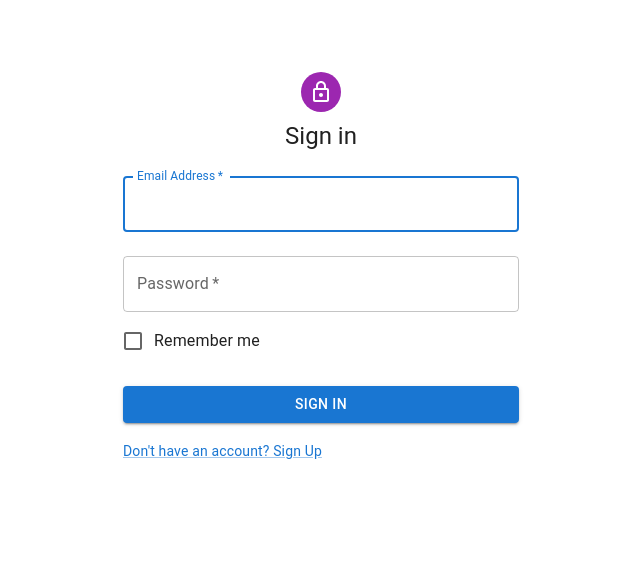
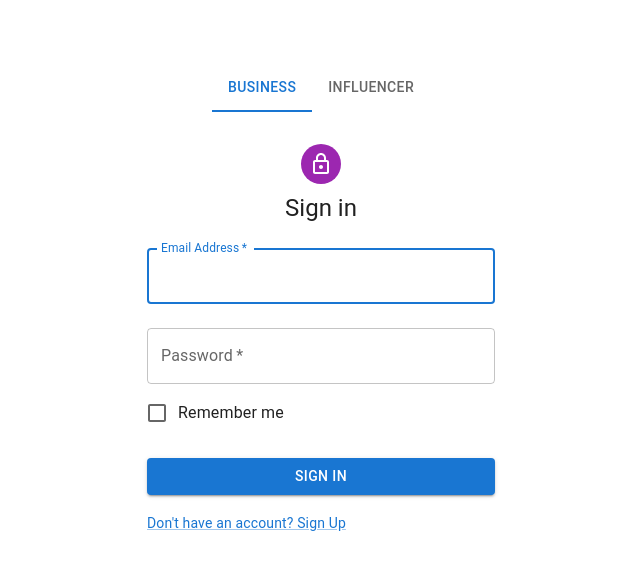
Before and after one commit to dcsil/Lampsz-App, a React (Create React App) app in the folder client/: page /login in a window 1280 px wide. Shown: the top 570 px of the page, without its empty margins (319-959 px from the left). Built offline with nearby package versions, Linux system fonts and the light colour scheme.

Commit message:
added tabs for login

```diff
--- /dev/null
+++ b/client/src/components/Login/BusinessLogin.tsx
@@ -0,0 +1,82 @@
+import Avatar from '@mui/material/Avatar';
+import LockOutlinedIcon from '@mui/icons-material/LockOutlined';
+import Typography from '@mui/material/Typography';
+import Box from '@mui/material/Box';
+import TextField from '@mui/material/TextField';
+import FormControlLabel from '@mui/material/FormControlLabel';
+import Checkbox from '@mui/material/Checkbox';
+import Button from '@mui/material/Button';
+import Grid from '@mui/material/Grid';
+import Link from '@mui/material/Link';
+import * as React from 'react';
+
+
+export default function BusinessLogin() {
+  const handleSubmit = (event: React.FormEvent<HTMLFormElement>) => {
+    event.preventDefault();
+    const data = new FormData(event.currentTarget);
+    console.log({
+      email: data.get('email'),
+      password: data.get('password'),
+    });
+  };
+
+  return (
+    <Box
+      sx={{
+        display: 'flex',
+        flexDirection: 'column',
+        alignItems: 'center',
+      }}
+    >
+      <Avatar sx={{ m: 1, bgcolor: 'secondary.main' }}>
+        <LockOutlinedIcon/>
+      </Avatar>
+      <Typography component="h1" variant="h5">
+        Sign in
+      </Typography>
+      <Box component="form" onSubmit={handleSubmit} noValidate sx={{ mt: 1 }}>
+        <TextField
+          margin="normal"
+          required
+          fullWidth
+          id="email"
+          label="Email Address"
+          name="email"
+          autoComplete="email"
+          autoFocus
+        />
+        <TextField
+          margin="normal"
+          required
+          fullWidth
+          name="password"
+          label="Password"
+          type="password"
+          id="password"
+          autoComplete="current-password"
+        />
+        <FormControlLabel
+          control={<Checkbox value="remember" color="primary"/>}
+          label="Remember me"
+        />
+        <Button
+          type="submit"
+          fullWidth
+          variant="contained"
+          sx={{ mt: 3, mb: 2 }}
+        >
+          Sign In
+        </Button>
+        <Grid container>
+          <Grid item>
+            <Link href="#" variant="body2">
+              Don't have an account? Sign Up
+            </Link>
+          </Grid>
+        </Grid>
+      </Box>
+
+    </Box>
+  )
+}
--- a/client/src/components/Login/index.tsx
+++ b/client/src/components/Login/index.tsx
@@ -11,16 +11,42 @@ import Box from '@mui/material/Box';
 import LockOutlinedIcon from '@mui/icons-material/LockOutlined';
 import Typography from '@mui/material/Typography';
 import Container from '@mui/material/Container';
+import { Tab, Tabs } from '@mui/material';
+import BusinessLogin from './BusinessLogin';
+
+
+interface TabPanelProps {
+  children?: React.ReactNode;
+  index: number;
+  value: number;
+}
+
+function TabPanel(props: TabPanelProps) {
+  const { children, value, index, ...other } = props;
+
+  return (
+    <div
+      role="tabpanel"
+      hidden={value !== index}
+      id={`simple-tabpanel-${index}`}
+      aria-labelledby={`simple-tab-${index}`}
+      {...other}
+    >
+      {value === index && (
+        <Box sx={{ p: 3 }}>
+          <Typography>{children}</Typography>
+        </Box>
+      )}
+    </div>
+  );
+}
 
 
 export default function Login() {
-  const handleSubmit = (event: React.FormEvent<HTMLFormElement>) => {
-    event.preventDefault();
-    const data = new FormData(event.currentTarget);
-    console.log({
-      email: data.get('email'),
-      password: data.get('password'),
-    });
+  const [value, setValue] = React.useState(0);
+
+  const handleChange = (event: React.SyntheticEvent, newValue: number) => {
+    setValue(newValue);
   };
 
   return (
@@ -34,53 +60,13 @@ export default function Login() {
           alignItems: 'center',
         }}
       >
-        <Avatar sx={{ m: 1, bgcolor: 'secondary.main' }}>
-          <LockOutlinedIcon/>
-        </Avatar>
-        <Typography component="h1" variant="h5">
-          Sign in
-        </Typography>
-        <Box component="form" onSubmit={handleSubmit} noValidate sx={{ mt: 1 }}>
-          <TextField
-            margin="normal"
-            required
-            fullWidth
-            id="email"
-            label="Email Address"
-            name="email"
-            autoComplete="email"
-            autoFocus
-          />
-          <TextField
-            margin="normal"
-            required
-            fullWidth
-            name="password"
-            label="Password"
-            type="password"
-            id="password"
-            autoComplete="current-password"
-          />
-          <FormControlLabel
-            control={<Checkbox value="remember" color="primary"/>}
-            label="Remember me"
-          />
-          <Button
-            type="submit"
-            fullWidth
-            variant="contained"
-            sx={{ mt: 3, mb: 2 }}
-          >
-            Sign In
-          </Button>
-          <Grid container>
-            <Grid item>
-              <Link href="#" variant="body2">
-                Don't have an account? Sign Up
-              </Link>
-            </Grid>
-          </Grid>
-        </Box>
+        <Tabs value={value} onChange={handleChange} aria-label="basic tabs example">
+          <Tab label="Business"/>
+          <Tab label="Influencer"/>
+        </Tabs>
+        <TabPanel value={value} index={0}>
+          <BusinessLogin/>
+        </TabPanel>
       </Box>
     </Container>
   );
```
Also changed, not shown: 1 other file (tests, documents, lock files or other folders).
